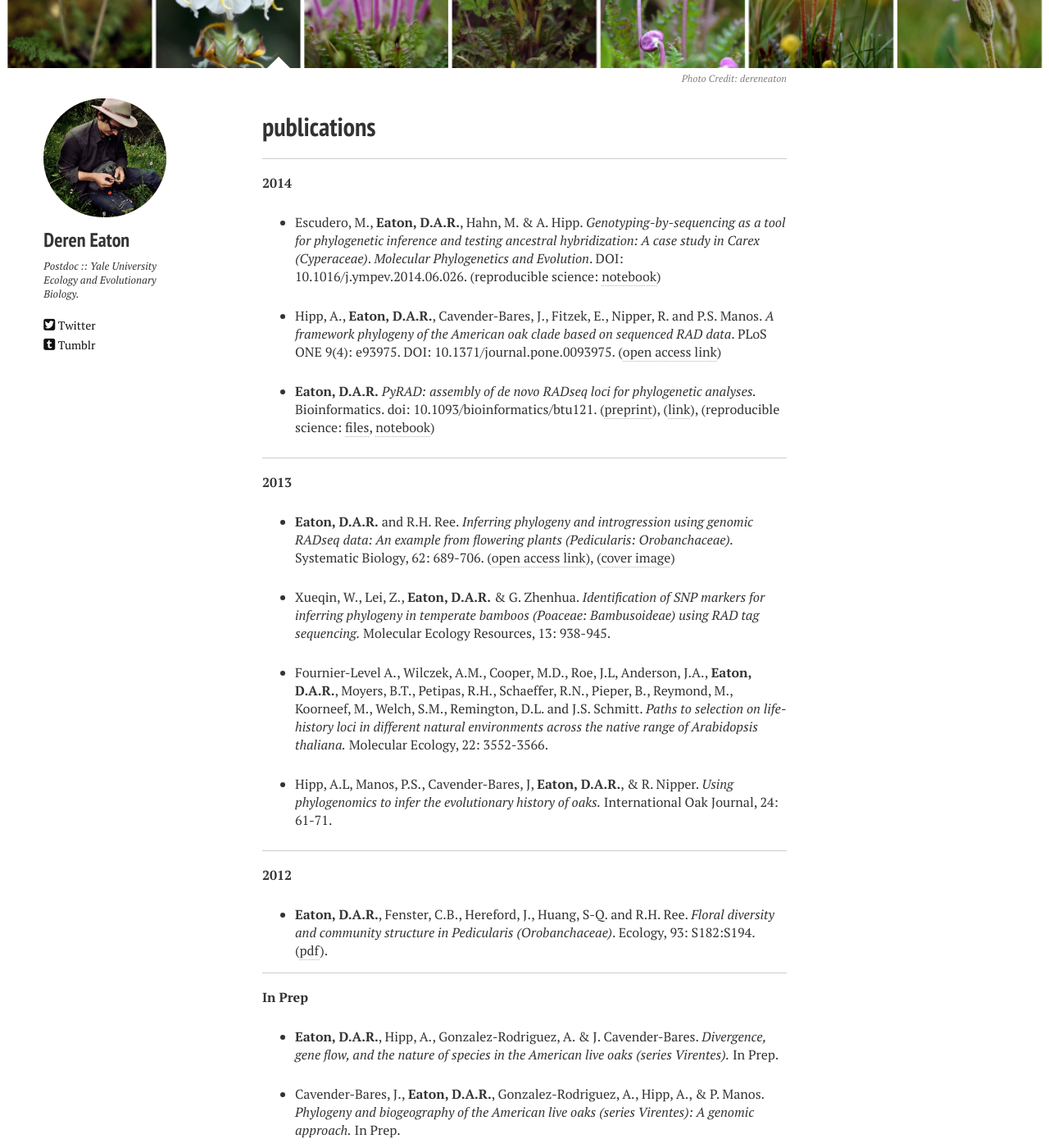
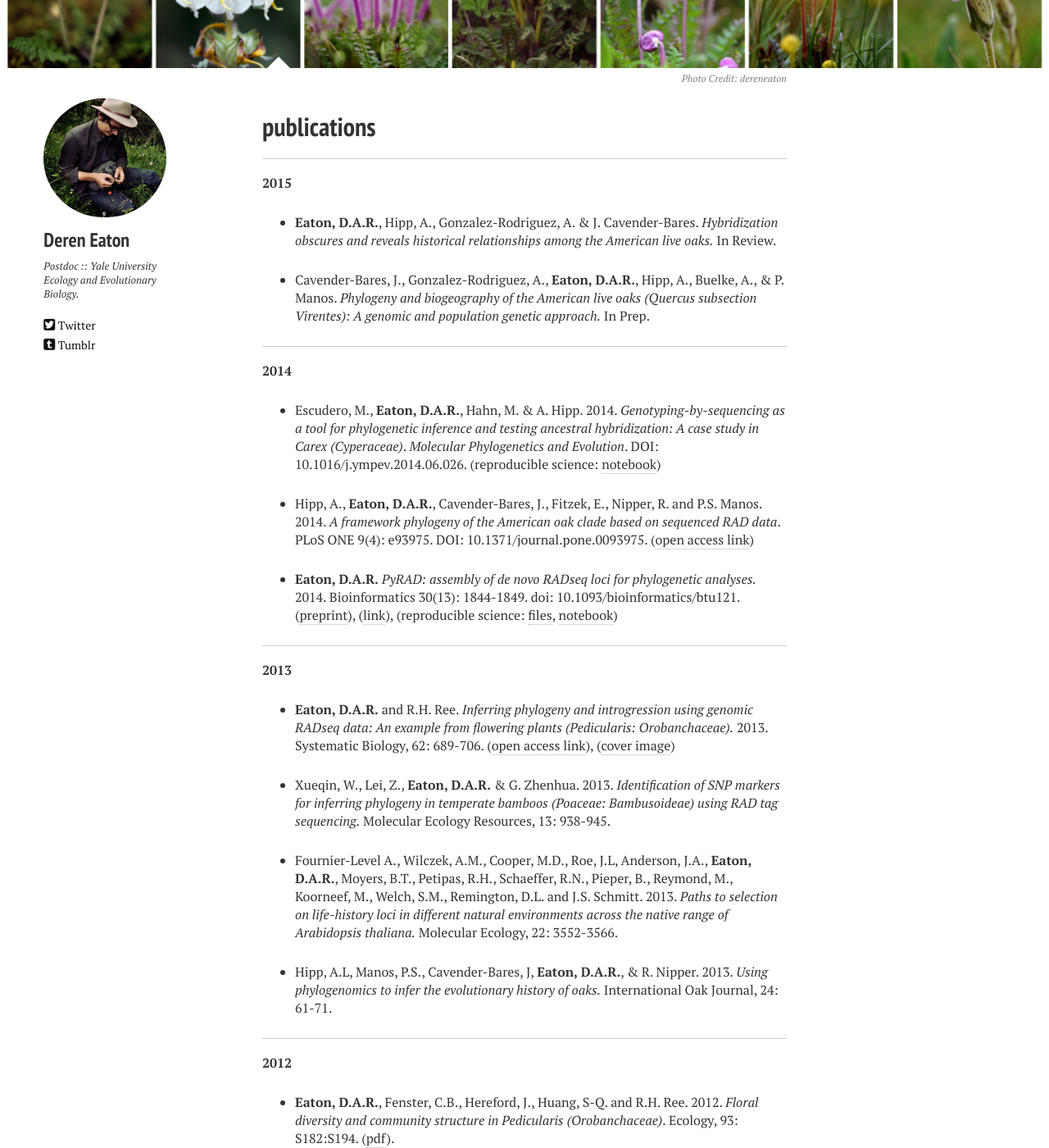
Before and after one commit to dereneaton/dereneaton.github.io, a Jekyll site: the page built from publications.md, in a window 1280 px wide and 1400 px high, scrolled down 218 px. Shown: the whole window at 82% size. Built offline with Jekyll 4.4.1, drawn with Linux system fonts in a browser that asks for light colours; Markdown is read by kramdown in place of the engine named in the settings; some of the changed text lies outside the part shown.

Commit message:
pubs updated to 2015. years added to refs

```diff
--- a/publications.md
+++ b/publications.md
@@ -12,47 +12,43 @@ share:
 ---
 
 -----------------
+__2015__
+* __Eaton, D.A.R.__, Hipp, A., Gonzalez-Rodriguez, A. & J. Cavender-Bares. _Hybridization obscures and reveals historical relationships among the American live oaks._ In Review.
+
+* Cavender-Bares, J., Gonzalez-Rodriguez, A., __Eaton, D.A.R.__, Hipp, A., Buelke, A., & P. Manos. _Phylogeny and biogeography of the American live oaks (Quercus subsection Virentes): A genomic and population genetic approach._ In Prep.
+
+-----------------
 __2014__
+* Escudero, M., __Eaton, D.A.R.__, Hahn, M. & A. Hipp. 2014. _Genotyping-by-sequencing as a tool for phylogenetic inference and testing ancestral hybridization: A case study in Carex (Cyperaceae)_. _Molecular Phylogenetics and Evolution_. DOI: 10.1016/j.ympev.2014.06.026. (reproducible science: [notebook](http://nbviewer.ipython.org/gist/dereneaton/32382a28db11b83f6da5))
 
-* Escudero, M., __Eaton, D.A.R.__, Hahn, M. & A. Hipp. _Genotyping-by-sequencing as a tool for phylogenetic inference and testing ancestral hybridization: A case study in Carex (Cyperaceae)_. _Molecular Phylogenetics and Evolution_. DOI: 10.1016/j.ympev.2014.06.026. (reproducible science: [notebook](http://nbviewer.ipython.org/gist/dereneaton/32382a28db11b83f6da5))
-
-* Hipp, A., __Eaton, D.A.R.__, Cavender-Bares, J., Fitzek, E., Nipper, R. and P.S. Manos. _A framework phylogeny of the American oak clade based on sequenced RAD data_. PLoS ONE 9(4): e93975.
+* Hipp, A., __Eaton, D.A.R.__, Cavender-Bares, J., Fitzek, E., Nipper, R. and P.S. Manos. 2014. _A framework phylogeny of the American oak clade based on sequenced RAD data_. PLoS ONE 9(4): e93975.
 DOI: 10.1371/journal.pone.0093975. ([open access link](http://www.plosone.org/article/info%3Adoi%2F10.1371%2Fjournal.pone.0093975))
 
-* __Eaton, D.A.R.__ _PyRAD: assembly of de novo RADseq loci for phylogenetic analyses._ Bioinformatics. doi: 10.1093/bioinformatics/btu121. ([preprint](http://biorxiv.org/content/early/2013/12/03/001081)), ([link](http://bioinformatics.oxfordjournals.org/content/early/2014/03/20/bioinformatics.btu121)), (reproducible science: [files](http://bioinformatics.oxfordjournals.org/content/suppl/2014/03/05/btu121.DC1), [notebook](http://nbviewer.ipython.org/gist/dereneaton/9567786f0150354dd0c3))
+* __Eaton, D.A.R.__ _PyRAD: assembly of de novo RADseq loci for phylogenetic analyses._ 2014. Bioinformatics 30(13): 1844-1849. doi: 10.1093/bioinformatics/btu121. ([preprint](http://biorxiv.org/content/early/2013/12/03/001081)), ([link](http://bioinformatics.oxfordjournals.org/content/early/2014/03/20/bioinformatics.btu121)), (reproducible science: [files](http://bioinformatics.oxfordjournals.org/content/suppl/2014/03/05/btu121.DC1), [notebook](http://nbviewer.ipython.org/gist/dereneaton/9567786f0150354dd0c3))
 
 
 -----------------
 __2013__
 
-* __Eaton, D.A.R.__ and R.H. Ree. _Inferring phylogeny and introgression using genomic RADseq data: An example from flowering plants (Pedicularis: Orobanchaceae)._ Systematic Biology, 62: 689-706. ([open access link](http://sysbio.oxfordjournals.org/content/62/5/689)), ([cover image](http://sysbio.oxfordjournals.org/content/62/5.cover-expansion))
+* __Eaton, D.A.R.__ and R.H. Ree. _Inferring phylogeny and introgression using genomic RADseq data: An example from flowering plants (Pedicularis: Orobanchaceae)._ 2013. Systematic Biology, 62: 689-706. ([open access link](http://sysbio.oxfordjournals.org/content/62/5/689)), ([cover image](http://sysbio.oxfordjournals.org/content/62/5.cover-expansion))
 
-* Xueqin, W., Lei, Z., __Eaton, D.A.R.__ & G. Zhenhua. _Identification of SNP markers for inferring phylogeny in temperate bamboos (Poaceae: Bambusoideae) using RAD tag sequencing._ Molecular Ecology Resources, 13: 938-945.
+* Xueqin, W., Lei, Z., __Eaton, D.A.R.__ & G. Zhenhua. 2013. _Identification of SNP markers for inferring phylogeny in temperate bamboos (Poaceae: Bambusoideae) using RAD tag sequencing._ Molecular Ecology Resources, 13: 938-945.
 
-* Fournier-Level A., Wilczek, A.M., Cooper, M.D., Roe, J.L, Anderson, J.A., __Eaton, D.A.R.__, Moyers, B.T., Petipas, R.H., Schaeffer, R.N., Pieper, B., Reymond, M., Koorneef, M., Welch, S.M., Remington, D.L. and J.S. Schmitt. _Paths to selection on life-history loci in different natural environments across the native range of Arabidopsis thaliana._ Molecular Ecology, 22: 3552-3566.
+* Fournier-Level A., Wilczek, A.M., Cooper, M.D., Roe, J.L, Anderson, J.A., __Eaton, D.A.R.__, Moyers, B.T., Petipas, R.H., Schaeffer, R.N., Pieper, B., Reymond, M., Koorneef, M., Welch, S.M., Remington, D.L. and J.S. Schmitt. 2013. _Paths to selection on life-history loci in different natural environments across the native range of Arabidopsis thaliana._ Molecular Ecology, 22: 3552-3566.
 
-* Hipp, A.L, Manos, P.S., Cavender-Bares, J, __Eaton, D.A.R.__, & R. Nipper. _Using phylogenomics to infer the evolutionary history of oaks._ International Oak Journal, 24: 61-71.
+* Hipp, A.L, Manos, P.S., Cavender-Bares, J, __Eaton, D.A.R.__, & R. Nipper. 2013. _Using phylogenomics to infer the evolutionary history of oaks._ International Oak Journal, 24: 61-71.
 
 ----------------------
 __2012__
 
-* __Eaton, D.A.R.__, Fenster, C.B., Hereford, J., Huang, S-Q. and R.H. Ree. _Floral diversity and community structure in Pedicularis (Orobanchaceae)_. Ecology, 93: S182:S194. ([pdf](/downloads/Eaton_ecology_2012.pdf)).
+* __Eaton, D.A.R.__, Fenster, C.B., Hereford, J., Huang, S-Q. and R.H. Ree. 2012. _Floral diversity and community structure in Pedicularis (Orobanchaceae)_. Ecology, 93: S182:S194. ([pdf](/downloads/Eaton_ecology_2012.pdf)).
 
 
 ---------------
 __In Prep__
 
 
-* __Eaton, D.A.R.__, Hipp, A., Gonzalez-Rodriguez, A. & J. Cavender-Bares. _Divergence, gene flow, and the nature of species in the American live oaks (series Virentes)._ In Prep.
-
-
-* Cavender-Bares, J., __Eaton, D.A.R.__, Gonzalez-Rodriguez, A., Hipp, A., & P. Manos. _Phylogeny and biogeography of the American live oaks (series Virentes): A genomic approach._ In Prep.
-
-
 * __Eaton, D.A.R.__, Huang, S-Q. and R.H. Ree. _Interspecific reproductive character displacement affects gene flow among intraspecific populations of a widespread alpine plant species._ In Prep.
 
 
 * __Eaton, D.A.R.__, Ree, R.H. and S-Q. Huang. _Evolutionary constraint and pollen-pistil relationships above and below the species-level in Chinese Pedicularis_. In Prep.
-
-
-* Weckstein, J., __Eaton, D.A.R.__, & B. Winger. _Phylogeography of a widespread Toucan (Ramphastos) species in the Amazon Basin._ In Prep
```
